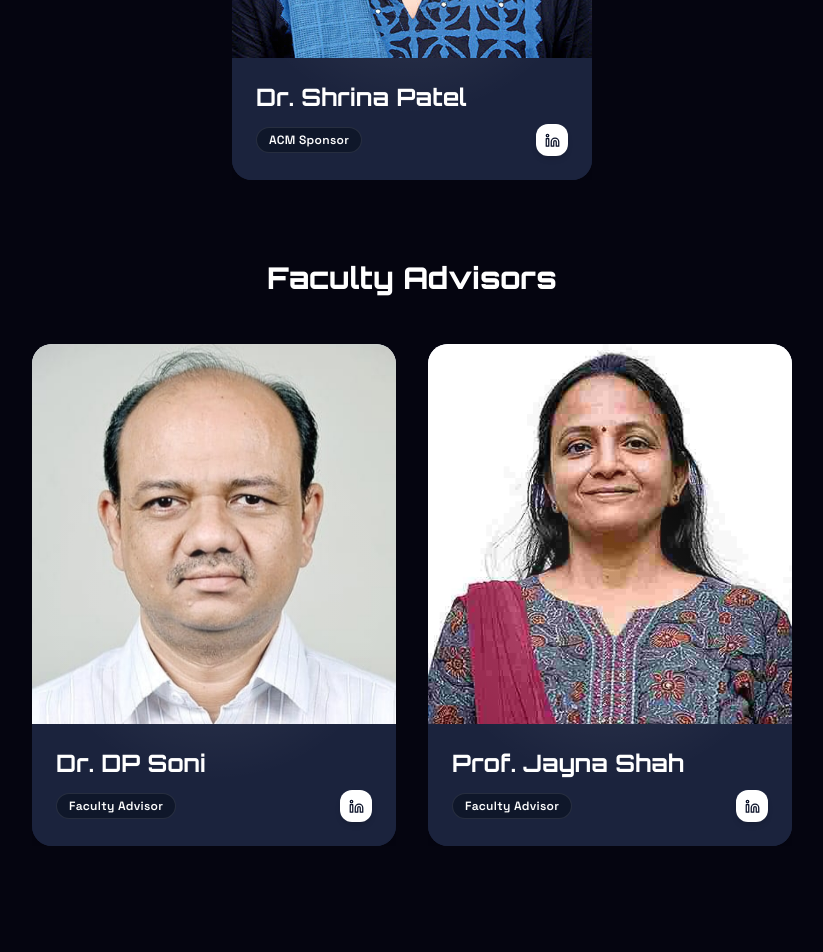
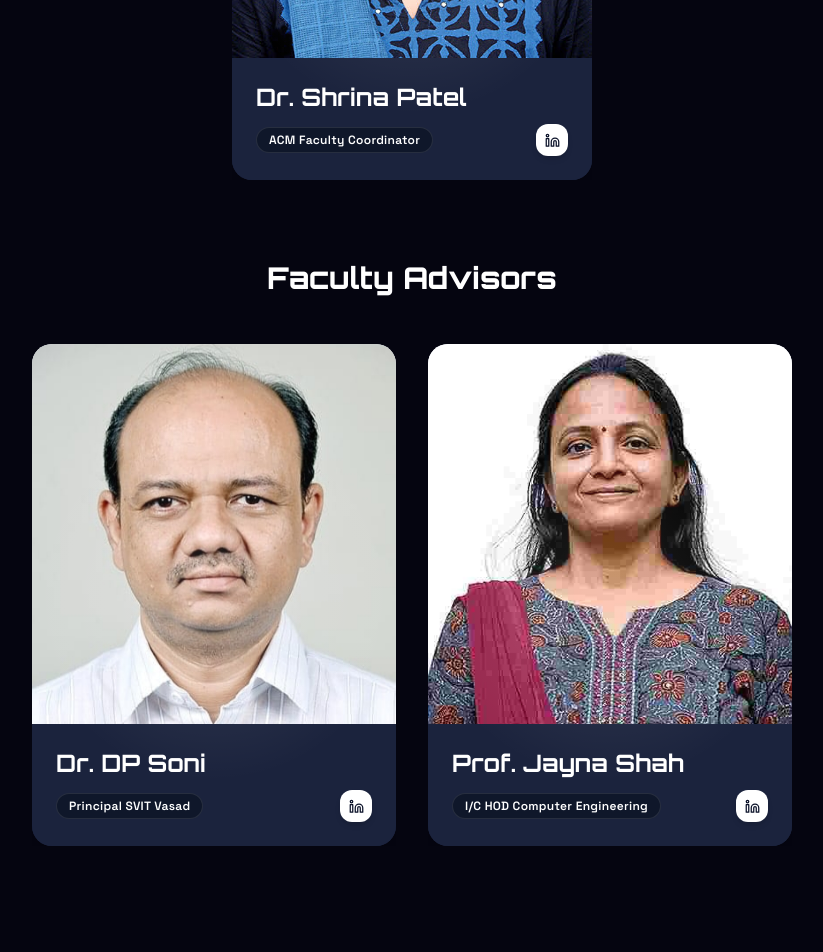
Before and after one commit to varun9525/ACM, a React (Vite) app: page /team in a window 1280 px wide. Shown: the part 960-1912 px from the top of the page, without its empty margins (228-1051 px from the left). Built offline with nearby package versions, Linux system fonts and the light colour scheme.

Commit message:
style: final design adjustments for team card footers

```diff
--- a/src/app/components/Team.tsx
+++ b/src/app/components/Team.tsx
@@ -25,12 +25,12 @@ import jaiminImg from "../../assets/Jaimin_Photo.jpg";
 import dhruvImg from "../../assets/Dhruv_photo.jpeg";
 
 const acmFaculty = [
-  { name: "Dr. Shrina Patel", role: "ACM Sponsor", dept: "Computer Science", image: shrinaPatelImg },
+  { name: "Dr. Shrina Patel", role: "ACM Faculty Coordinator", dept: "Computer Engineering", image: shrinaPatelImg },
 ];
 
 const faculty = [
-  { name: "Dr. DP Soni", role: "Faculty Advisor", dept: "Computer Science", image: principalImg },
-  { name: "Prof. Jayna Shah", role: "Faculty Advisor", dept: "Computer Science", image: jaynaShahImg },
+  { name: "Dr. DP Soni", role: "Principal SVIT Vasad", dept: "Computer Engineering", image: principalImg },
+  { name: "Prof. Jayna Shah", role: "I/C HOD Computer Engineering", dept: "Computer Engineering", image: jaynaShahImg },
 ];
 
 const coreTeam = [
```
Also changed, not shown: 1 other file (tests, documents, lock files or other folders).
